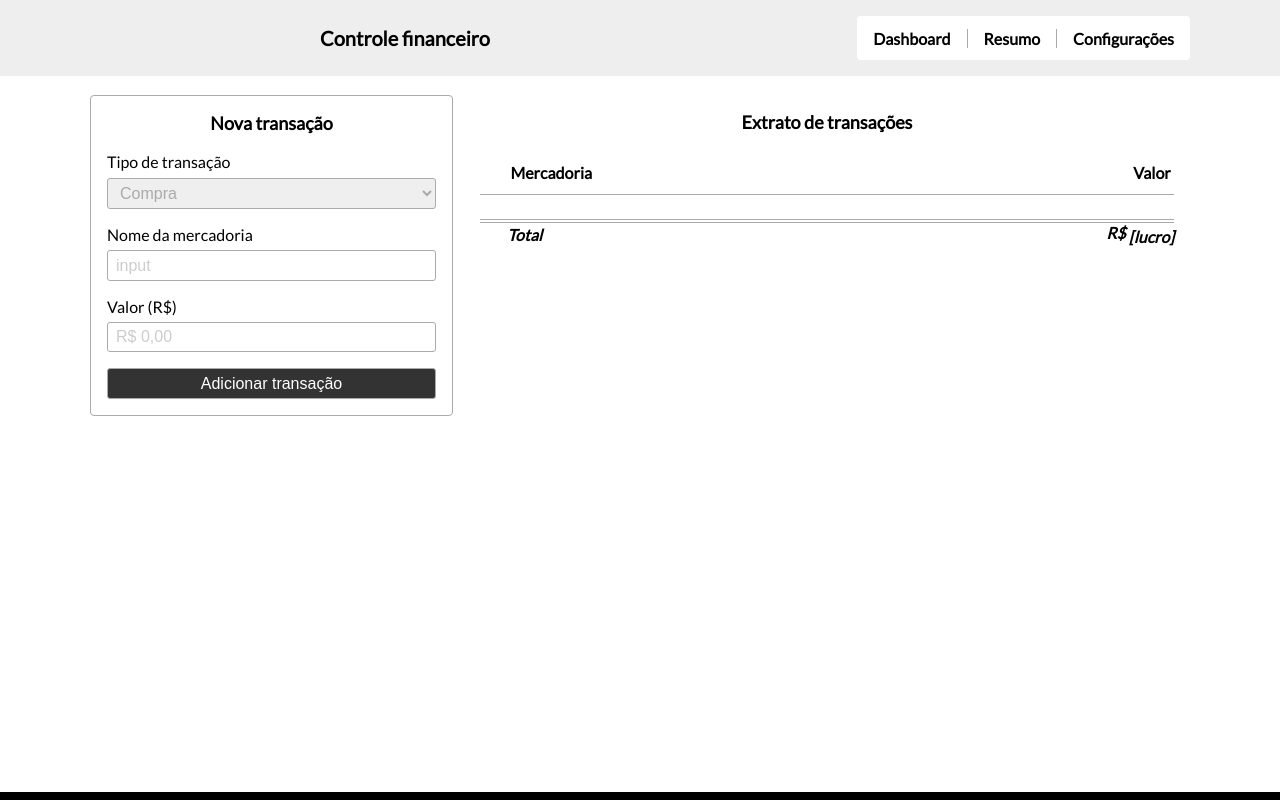
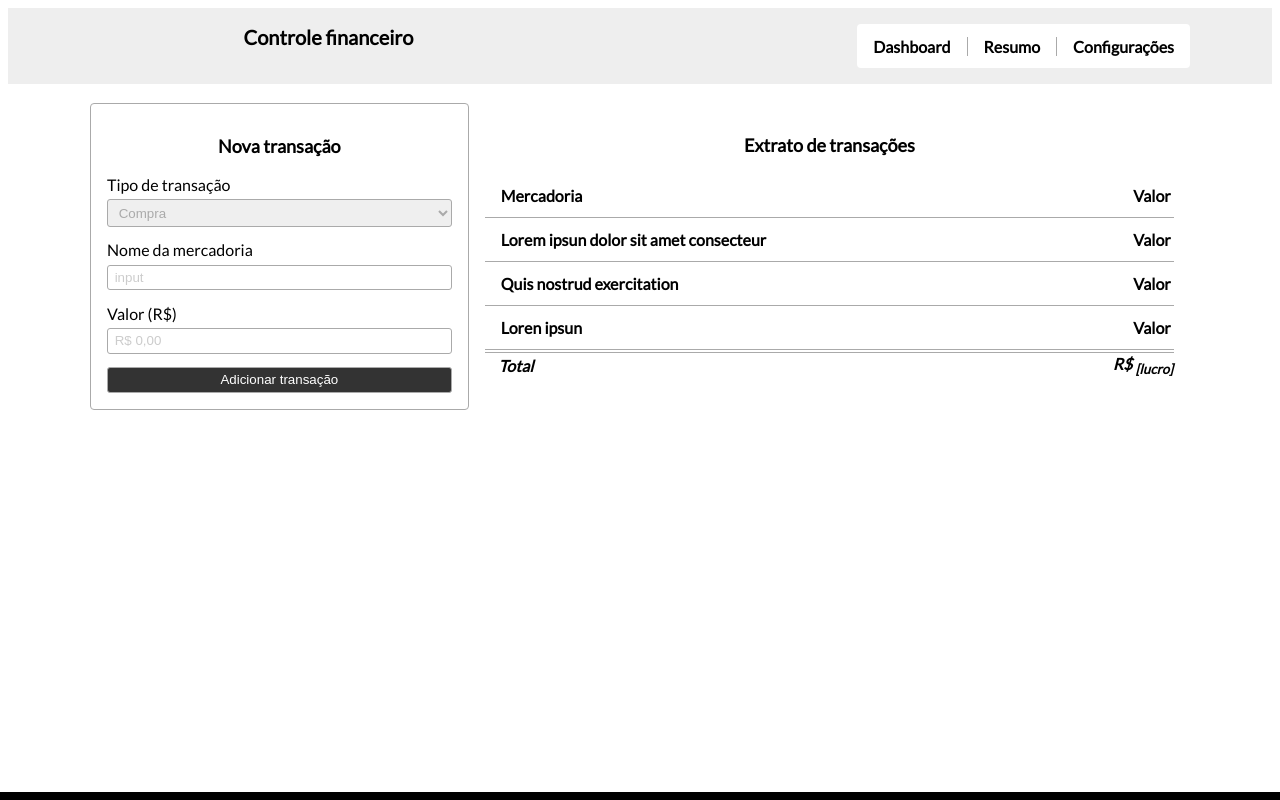
Before and after one commit to Douglasdas/Projeto, a plain HTML site: page index.html in a window 1280 px wide. Drawn offline with Linux system fonts and the light colour scheme.

Commit message:
terceiro

```diff
--- a/assets/css/style-files.css
+++ b/assets/css/style-files.css
@@ -1,15 +1,3 @@
-/* reset css start */
-*,
-*:after,
-*:before {
-	-moz-box-sizing: border-box;
-	box-sizing: border-box;
-	margin: 0;
-	padding: 0;
-	font-size: 1em;
-}
-
-/* global*/
 body{
     font-family: "Lato";
 }
@@ -17,7 +5,7 @@ body{
 .container{
     margin: 0 auto;
     max-width: 1100px;
-}
+    }
 
 img{
     max-width: 100%;
@@ -34,15 +22,30 @@ img{
 
 .brand{
     background-image: url(../img/elipse1.png);
-    background-size: cover;
-    width: 210px;
-    background-position: 50%;
-    height: 2.75em;
+    width: 33px;
+    height: 33px;
+    left: 42px;
+    top: 22px;
+
 }
 
 .system-title{
-    margin: 0 1em;
-    font-size: 1.25em;
+    font-family: Lato;
+    font-size: 20px;
+    font-weight: 600;
+    line-height: 24px;
+    letter-spacing: 0em;
+    margin: 0px;
+
+    height: 43px;
+    width: 411px;
+    left: 60px;
+    top: 19px;
+    border-radius: nullpx;
+    text-align: center;
+    vertical-align: center;
+
+
 }
 
 .navbar-menu{
@@ -157,3 +160,13 @@ img{
     bottom: 0;
     background-color: #000;
 }
+
+.valores {
+    font-family: lato;
+    font-style: Regular
+    fonnt-syze: 14px
+    Line height: 16px
+    Line height: 95.24%
+    Align: Left
+    Vertical align: Top
+}
--- a/index.html
+++ b/index.html
@@ -64,15 +64,25 @@
                             <th>Mercadoria</th>
                             <th>Valor</th>
                         </tr>
+
+                        <tr class="valores">
+                            <th></th>
+                            <th>Lorem ipsun dolor sit amet consecteur</th>
+                            <th>Valor</th>
+                        </tr>
+                        <tr class="valores">
+                            <th></th>
+                            <th>Quis nostrud exercitation</th>
+                            <th>Valor</th>
+                        </tr>
+                        <tr class="valores">
+                            <th></th>
+                            <th>Loren ipsun</th>
+                            <th>Valor</th>
+                        </tr>
+
                     </thead>
 
-                    <tbody>
-                        <tr>
-                            <td></td>
-                            <td></td>
-                            <td></td>
-                        </tr>
-                    </tbody>
 
                     <tfoot>
                         <tr>
```
